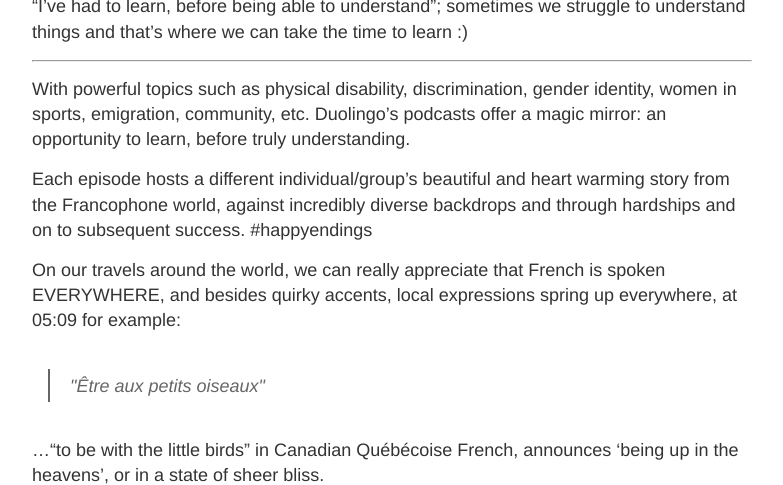
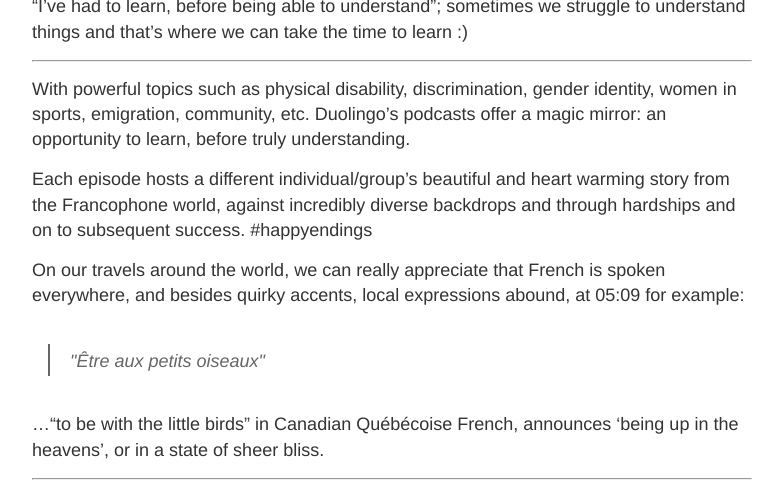
Before and after one commit to dudolavida/dudolavida.github.io, a Jekyll site: the page built from _posts/2021-02-12-Duolingo-podcasts-French.md, in a window 1280 px wide and 900 px high, scrolled down 362 px, cut to the strip 0-485 px from the top of the window. Shown: the whole strip, without its empty margins (248-1031 px from the left). Built offline with Jekyll 4.4.1, drawn with Linux system fonts in a browser that asks for light colours.

Commit message:
to fix some errors

```diff
--- a/_posts/2021-02-12-Duolingo-podcasts-French.md
+++ b/_posts/2021-02-12-Duolingo-podcasts-French.md
@@ -21,7 +21,7 @@
 
 
 
-On our travels around the world, we can really appreciate that French is spoken EVERYWHERE, and besides quirky accents, local expressions spring up everywhere, at 05:09 for example:
+On our travels around the world, we can really appreciate that French is spoken everywhere, and besides quirky accents, local expressions abound, at 05:09 for example:
 
 ><font size="4">"Être aux petits oiseaux"</font>
 
@@ -33,6 +33,8 @@
 Je suis aux petits oiseaux, while listening to an episode during a lunchtime cycle. They bring uplifting moments to my day and a chance to connect to a unfamiliar world and existence. And I must admit, that these accounts of forging through adversity, often move me close to happy tears. 🥲 Must be the thin air up in the heavens.
 
 Duolingo's podcasts, with a mixture of French and English for narration purposes, are aimed at intermediate level learners. Several seasons are currently available in [Spanish][id3], [French][id4] and more recently in [English from Spanish][id5]. Look for the podcasts on your favorite listening apps, i.e. [Spotify][id6].
+
+<br>
 ---
 
 <br>
```
Also changed, not shown: _posts/2021-03-03-Pockets-of-Magic.md (+1 -1 lines), _posts/2021-03-03-Takeaways.md (+1 -1 lines), _posts/2021-03-07-Life.md (+9 -5 lines).
